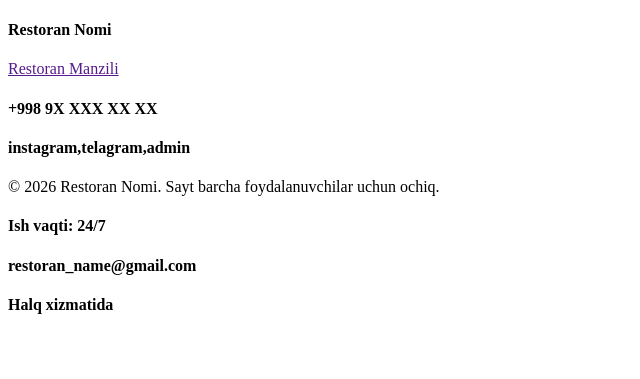
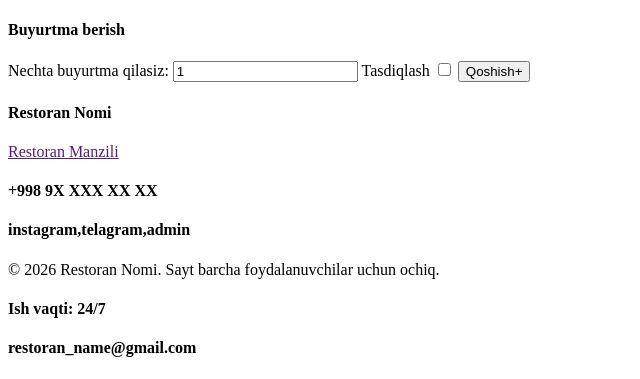
Before and after one commit to qodirboyev/kafe_site, a Django app: template templates/menu_app/food_detail.html in a window 1280 px wide. Shown: the part 299-678 px from the top of the page, without its empty margins (0-640 px from the left). Run offline with Django 5.2, Linux system fonts and the light colour scheme; the template is opened without the code that fills it, so the values that code supplies are empty.

Commit message:
buyurtma qilish formasi qo'shildi

```diff
--- a/templates/menu_app/food_detail.html
+++ b/templates/menu_app/food_detail.html
@@ -32,6 +32,17 @@
             <p>{{ i.info }}</p>
             <p>{{ i.narx }}</p>
         </div>
+        <div class="food_form">
+            <h4>Buyurtma berish</h4>
+            <form action="{% url 'add_food_card' %}" method="post">
+                {% csrf_token %}
+                <label for="food_soni">Nechta buyurtma qilasiz:</label>
+                <input type="number" name="food_soni" value="1" min="1" id="food_soni">
+                <label for="food_name">Tasdiqlash</label>
+                <input type="checkbox" value="{{ i.name }}" name="food_name" id="food_name">
+                <button type="submit">Qoshish+</button>
+            </form>
+        </div>
     </section>
 <!-- /food data section -->
 
```
